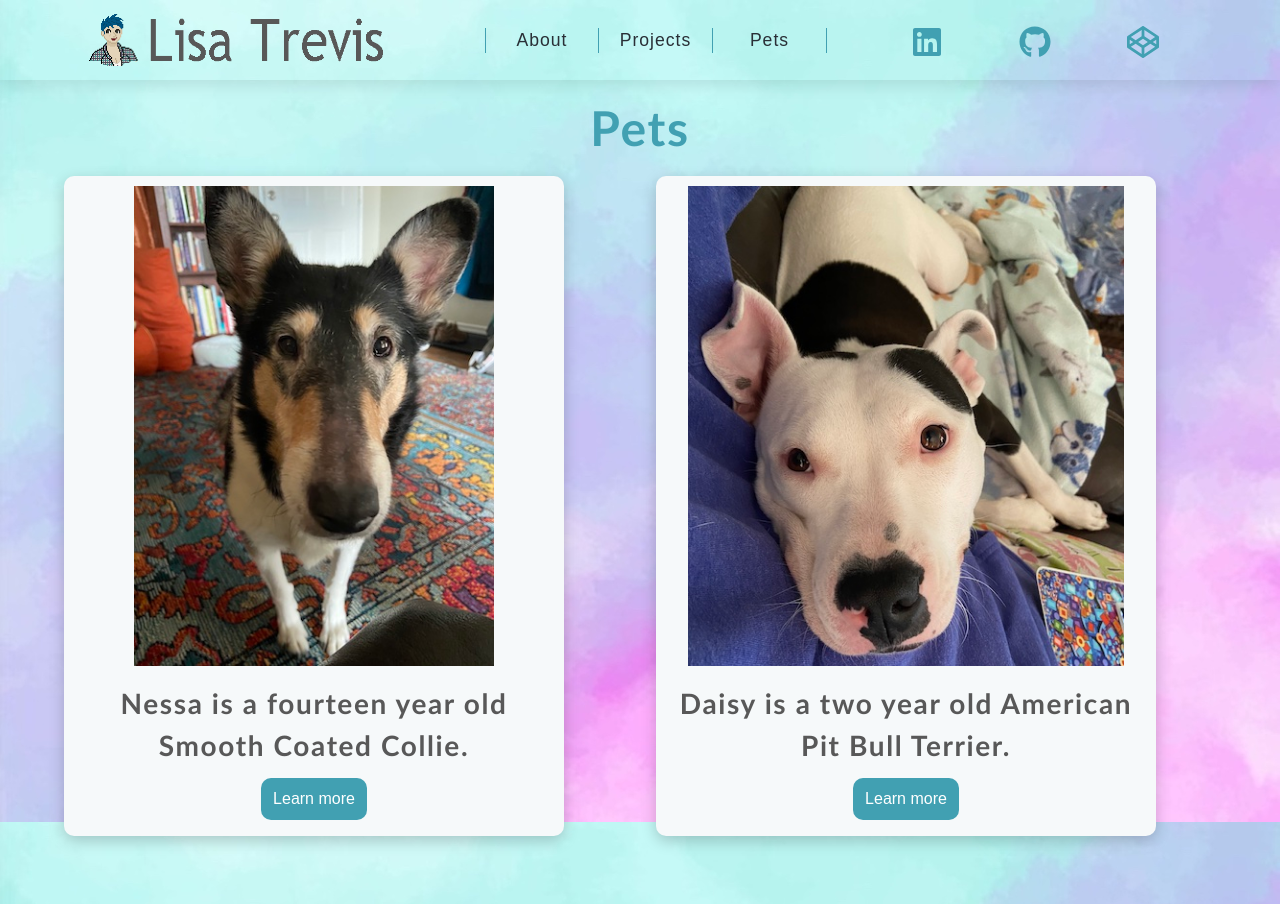
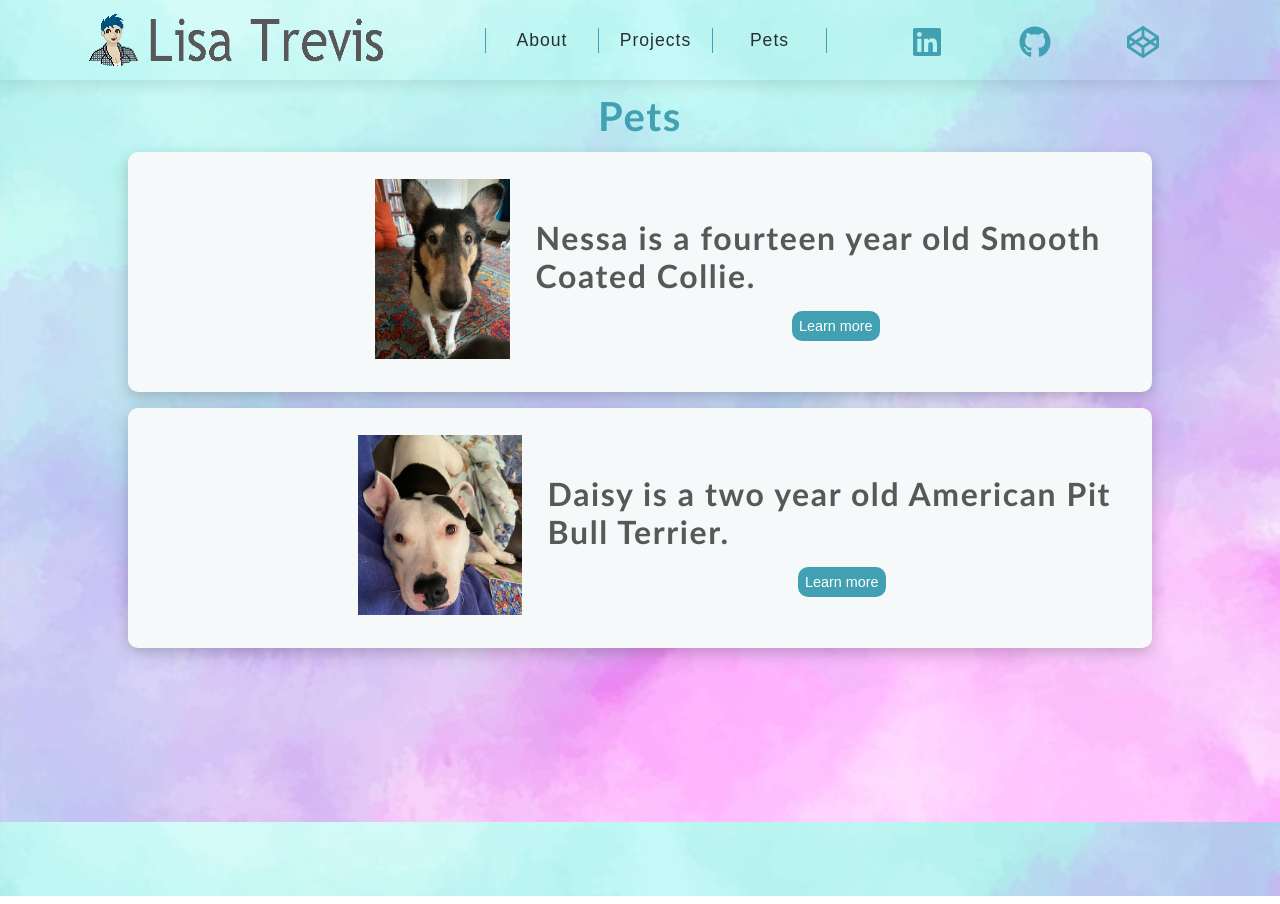
Before and after one commit to LisaTrevis/react-portfolio, a React (Create React App) app: page /pets in a window 1280 px wide. Built offline with nearby package versions, Linux system fonts and the light colour scheme.

Commit message:
Pets page CSS

```diff
--- a/src/index.css
+++ b/src/index.css
@@ -333,13 +333,16 @@ Hero
 }
 @media screen and (min-width: 900px) {
   .hero-center {
-    min-height: 70vh;
+    min-height: 65vh;
     max-width: 100vw;
     display: grid;
     align-items: center;
     grid-template-columns: 1fr 2fr;
     row-gap: 0.5rem;
     margin-top: 3rem;
+  }
+  .hero-image {
+    align-items: center;
   }
   .hero-tagline h2 {
     font-size: 2.5rem;
@@ -970,8 +973,8 @@ Pets
 
 .pet-container h2 {
   text-align: center;
-  margin: 1.5rem auto;
-  font-size: 3rem;
+  margin: 1rem auto;
+  font-size: 2.5rem;
   color: var(--clr-brand-dark);
 }
 .pet-center {
@@ -981,52 +984,72 @@ Pets
 }
 .pet-card {
   box-shadow: var(--dark-shadow);
-  margin-bottom: 2rem;
+  margin-bottom: 1rem;
   background-color: var(--clr-white);
   border-radius: var(--radius);
   display: flex;
-  flex-direction: column;
+  flex-direction: row;
   align-items: center;
+  justify-content: center;
+  width: 80vw;
+  height: 30vh;
+}
+.pet-card .img-container {
+  max-width: 40vw;
 }
 .pet-card img {
-  width: 100%;
-  object-fit: contain;
+  max-height: 200px;
+  max-width: 40vw;
   padding: 10px;
   border-radius: var(--radius);
+  object-fit: cover;
+}
+.pet-info {
+  display: flex;
+  flex-direction: column;
+  justify-content: center;
 }
 .pet-card h3 {
-  padding: 0 15px;
-  text-align: center;
-  line-height: 1.5;
+  padding-right: 8px;
+  text-align: left;
+  font-size: 0.75rem;
+  line-height: 1.2;
 }
 .pet-card button {
-  margin-bottom: 1rem;
-  padding: 10px;
+  align-self: center;
+  font-size: 0.9rem;
+  margin: 0 auto;
+  padding: 5px;
   background-color: var(--clr-brand-dark);
 }
 .pet-card button:hover {
   background-color: var(--clr-brand-light);
   color: var(--clr-black);
 }
-@media screen and (min-width: 800px) {
-  .pet-center {
-    width: 90vw;
-    margin: 0 auto;
-    display: grid;
-    grid-template-columns: 1fr 1fr;
-    column-gap: 2rem;
+
+/* Pets media queries */
+@media screen and (min-width: 415px) {
+  .pet-info h3 {
+    font-size: 1.35rem;
   }
-  .pet-card img {
-    height: 500px;
-    object-fit: cover;
+  .pet-info {
+    display: flex;
+    align-items: center;
   }
 }
-@media screen and (min-width: 1250px) {
-  .pet-center {
-    column-gap: auto;
+@media screen and (min-width: 800px) {
+  .pet-card {
+    display: flex;
+    align-items: center;
   }
-  .pet-card {
-    max-width: 500px;
+  .pet-card .img-container {
+    width: 40vw;
+    text-align: right;
+  }
+  .pet-info h3 {
+    font-size: 2rem;
+    padding: 1rem;
+    margin-bottom: 0;
   }
 }
 
--- a/src/pages/Pets.js
+++ b/src/pages/Pets.js
@@ -15,19 +15,23 @@ const Pets = () => {
           <div className="img-container">
             <img src={Nessa_Closeup} alt="Nessa" />
           </div>
+          <div className="pet-info">
             <h3>Nessa is a fourteen year old Smooth Coated Collie.</h3>
             <Link to="/nessa">
               <button className="btn">Learn more</button>
             </Link>
+          </div>
         </article>
         <article className="pet-card">
           <div className="img-container">
             <img src={Daisy_Lap} alt="" />
           </div>
+          <div className="pet-info">
             <h3>Daisy is a two year old American Pit Bull Terrier.</h3>
             <Link to="/daisy">
               <button className="btn">Learn more</button>
             </Link>
+          </div>
         </article>
       </div>
     </section>
```
Lines whose indentation alone changed are shown as unchanged.
